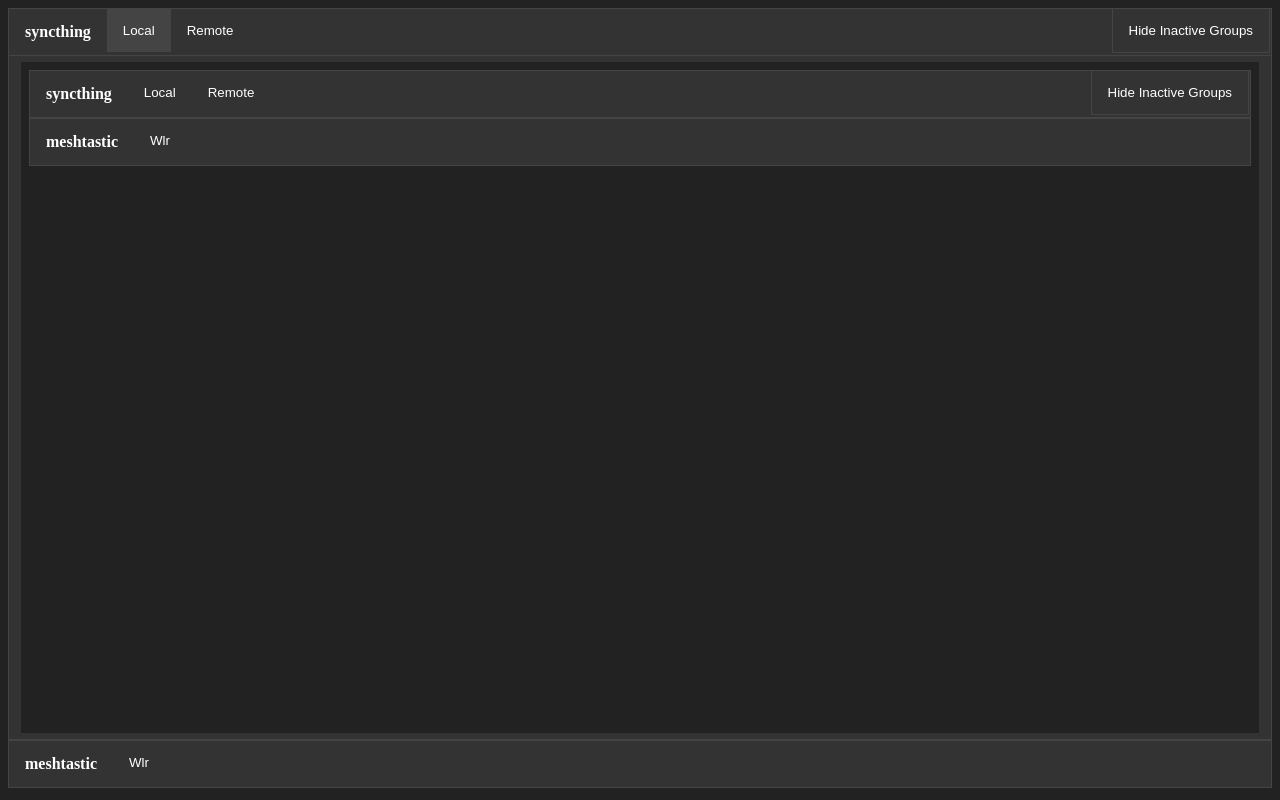
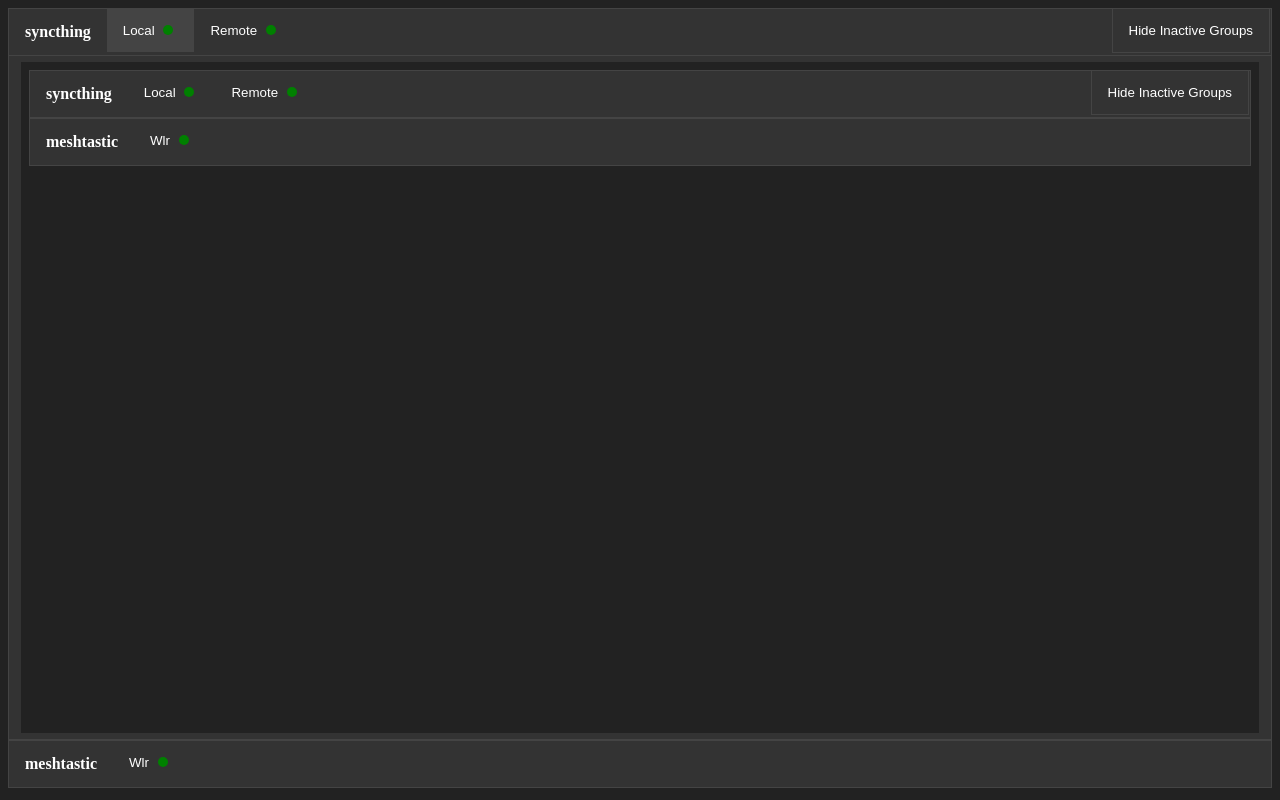
Before and after one commit to fattredd/tabby, a Flask app: page / in a window 1280 px wide, after a click on "Local". Run offline with Flask 2, Linux system fonts and the light colour scheme.

Commit message:
Added tab status

```diff
--- a/src/templates/index.html
+++ b/src/templates/index.html
@@ -54,6 +54,27 @@
       background-color: #444;
     }
 
+    .tab .status-circle {
+      width: 10px;
+      height: 10px;
+      border-radius: 50%;
+      display: inline-block;
+      margin-left: 5px;
+      margin-right: 5px;
+    }
+
+    .tab .green {
+      background-color: green;
+    }
+
+    .tab .yellow {
+      background-color: yellow;
+    }
+
+    .tab .red {
+      background-color: red;
+    }
+
     .tabcontent {
       display: none;
       padding: 6px 12px;
@@ -93,7 +114,9 @@
     <div class="tab" id="{{ group_name }}">
       <div class="tablabel">{{ group_name }}</div>
       {% for tab in tabs %}
-        <button class="tablinks" onclick="openTab(event, '{{ tab.name }}')">{{ tab.name }}</button>
+        <button class="tablinks" onclick="openTab(event, '{{ tab.name }}')">
+          {{ tab.name }} <span id="{{ tab.name }}-status" class="status-circle yellow"></span>
+        </button>
       {% endfor %}
     </div>
 
@@ -136,6 +159,34 @@
         }
       }
     }
+
+    // iFrame status handling
+    function onIFrameLoad(tabName) {
+      var statusCircle  = document.getElementById(tabName + "-status");
+      statusCircle.classList.remove("yellow", "red");
+      statusCircle.classList.add("green");
+    }
+
+    function onIFrameError(tabName) {
+      var statusCircle  = document.getElementById(tabName + "-status");
+      statusCircle.classList.remove("green", "yellow");
+      statusCircle.classList.add("red");
+    }
+
+    var iframeTimeouts = {};
+    document.querySelectorAll("iframe").forEach(function(iframe) {
+      iframe.onload = function() {
+        clearTimeout(iframeTimeouts[iframe.parentElement.id]);
+        onIFrameLoad(iframe.parentElement.id);
+      };
+      iframe.onerror = function() {
+        clearTimeout(iframeTimeouts[iframe.parentElement.id]);
+        onIFrameError(iframe.parentElement.id);
+      };
+      iframeTimeouts[iframe.parentElement.id] = setTimeout(function() {
+        onIFrameError(iframe.parentElement.id);
+      }, 5000); // Set timeout to 5 seconds (5000 milliseconds)
+    });
   </script>
 
 </body>
```
Also changed, not shown: README.md.
